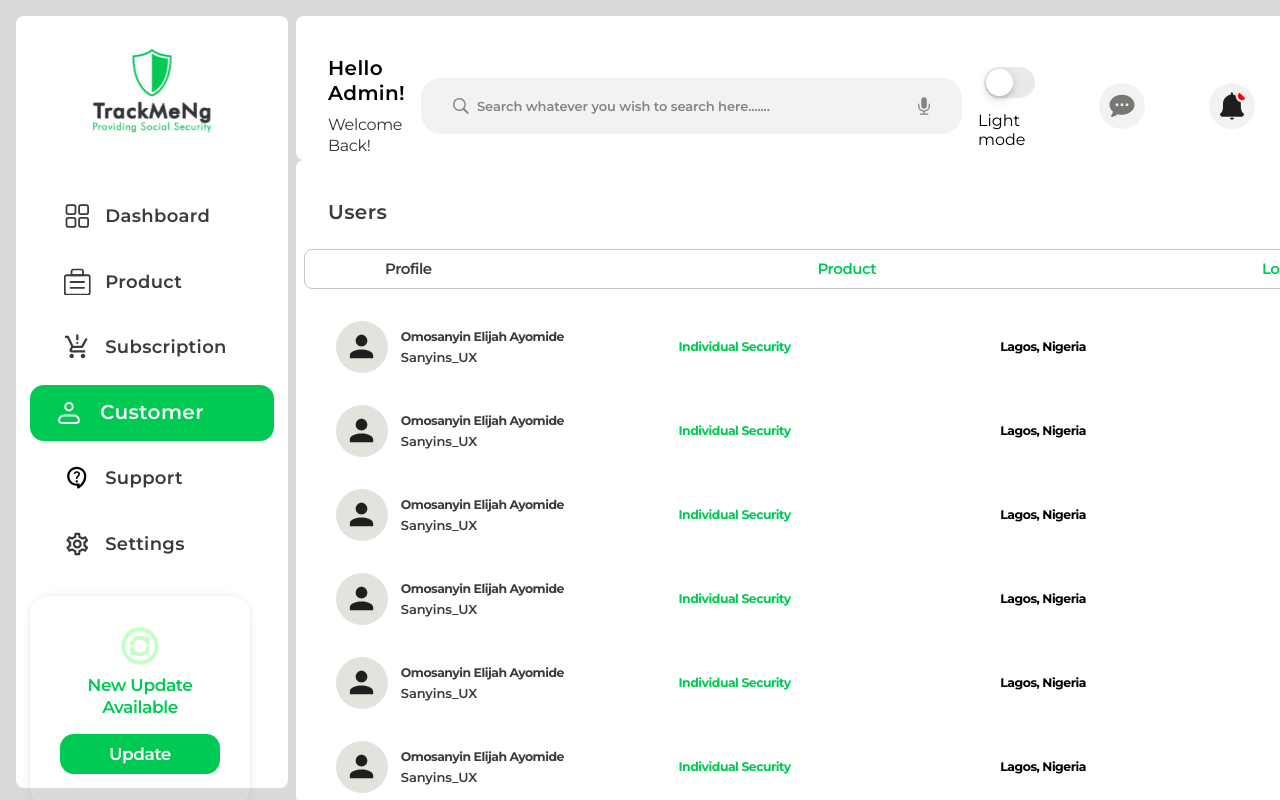
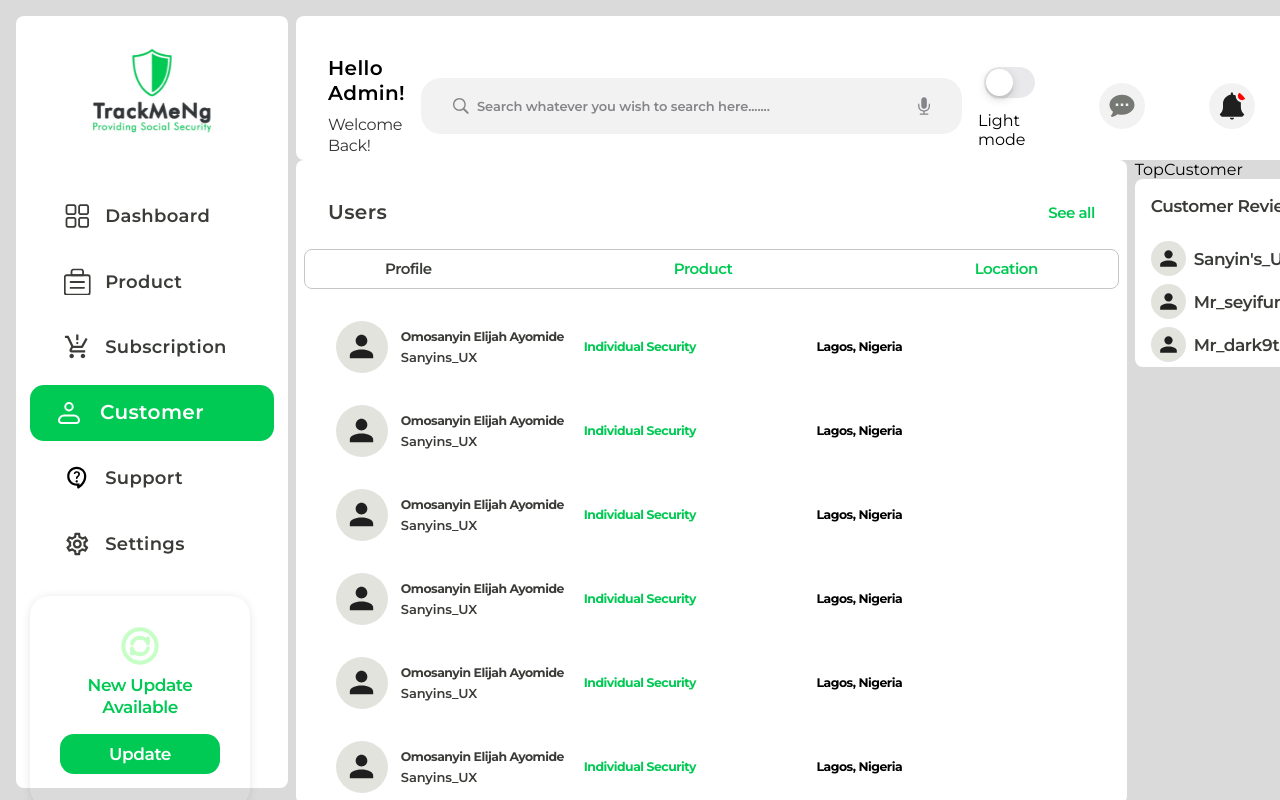
Before and after one commit to TrackMe-NG/dashboard_main, a React (Vite) app: page /customer in a window 1280 px wide. Built offline with nearby package versions, Linux system fonts and the light colour scheme.

Commit message:
style: updated customer sec styles

```diff
--- a/src/styles/custom.scss
+++ b/src/styles/custom.scss
@@ -479,3 +479,18 @@
     }
   }
 }
+
+/* CUSTOMER STYLES */
+
+.customer {
+  &_inner {
+    display: flex;
+    justify-content: space-between;
+    align-items: flex-start;
+    gap: 0.5rem;
+  }
+
+  &_left {
+    width: 100%;
+  }
+}
```
